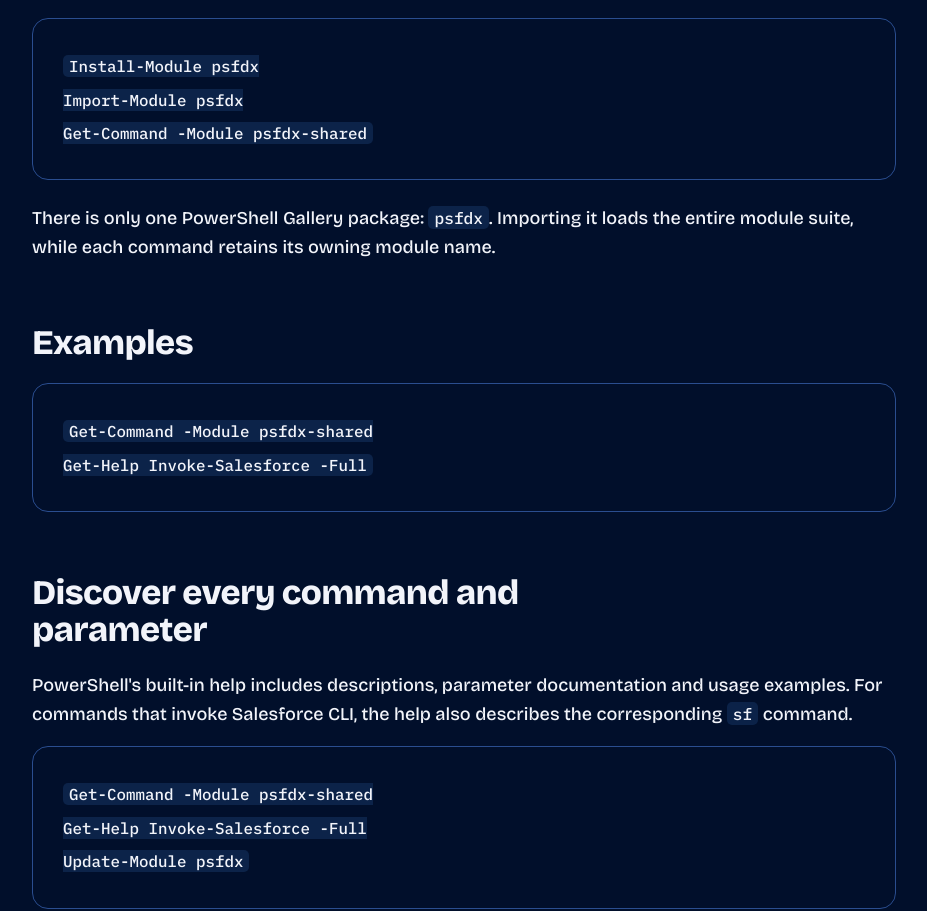
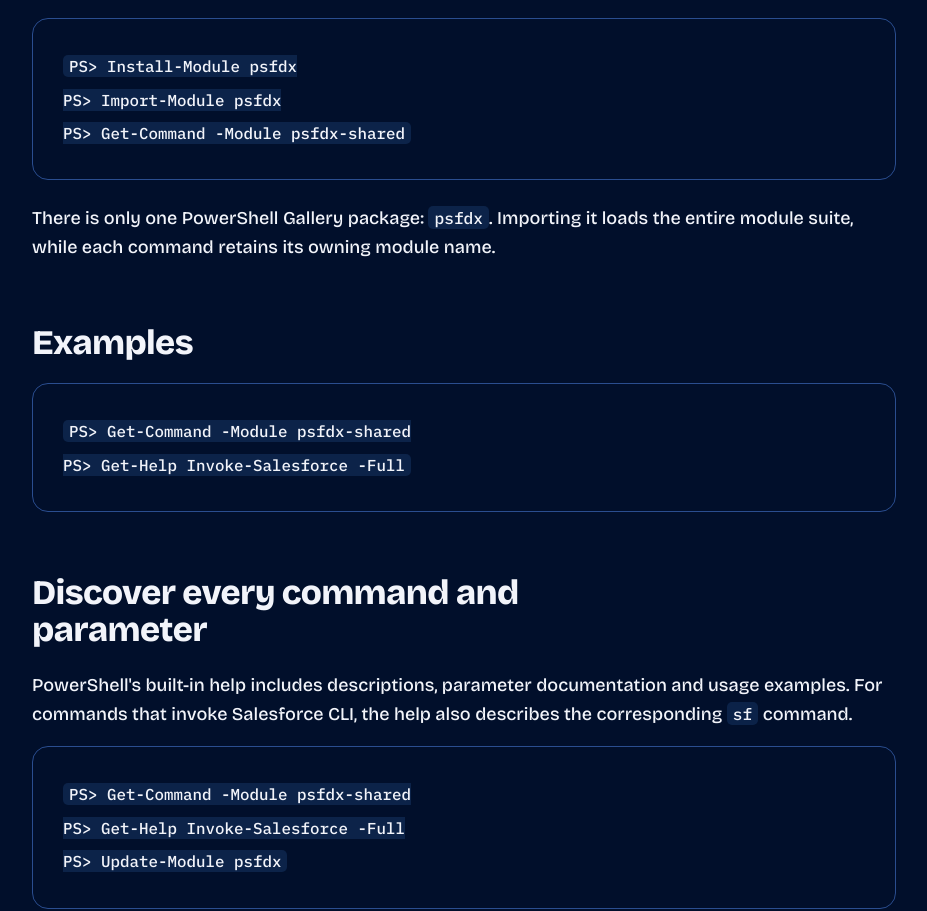
Before and after one commit to tonygward/psfdx, a plain HTML site: page site/src/modules/psfdx-shared/index.html in a window 1280 px wide. Shown: the part 614-1525 px from the top of the page, without its empty margins (176-1103 px from the left). Drawn offline with Linux system fonts and the light colour scheme; files whose address does not match are found by name.

Commit message:
style(site): render module examples with PowerShell prompts and compact layout

```diff
--- a/site/src/modules/psfdx-shared/index.html
+++ b/site/src/modules/psfdx-shared/index.html
@@ -7,16 +7,16 @@
 <nav aria-label="Main"><ul class="nav-list"><li><a href="/">Home</a></li><li><a href="/#modules">Modules</a></li><li><a href="%GITHUB_URL%#readme">GitHub docs</a></li></ul></nav>
 </div></header><main id="main" class="section"><div class="wrap documentation">
 <p class="eyebrow">MODULE REFERENCE / psfdx-shared</p><h1>psfdx-shared</h1><p class="tagline">Shared implementation helpers</p><p class="section-intro">Reusable functions used across the psfdx modules; documented for transparency but not the main public API.</p>
-<h2>Get started</h2><div class="code-box"><pre><code>Install-Module psfdx
-Import-Module psfdx
-Get-Command -Module psfdx-shared</code></pre></div>
+<h2>Get started</h2><div class="code-box terminal-example"><pre><code><span class="terminal-line"><span class="ps-prompt">PS&gt;</span> Install-Module psfdx</span>
+<span class="terminal-line"><span class="ps-prompt">PS&gt;</span> Import-Module psfdx</span>
+<span class="terminal-line"><span class="ps-prompt">PS&gt;</span> Get-Command -Module psfdx-shared</span></code></pre></div>
 <p>There is only one PowerShell Gallery package: <code>psfdx</code>. Importing it loads the entire module suite, while each command retains its owning module name.</p>
-<h2>Examples</h2><div class="code-box"><pre><code>Get-Command -Module psfdx-shared
-Get-Help Invoke-Salesforce -Full</code></pre></div>
+<h2>Examples</h2><div class="code-box terminal-example"><pre><code><span class="terminal-line"><span class="ps-prompt">PS&gt;</span> Get-Command -Module psfdx-shared</span>
+<span class="terminal-line"><span class="ps-prompt">PS&gt;</span> Get-Help Invoke-Salesforce -Full</span></code></pre></div>
 <h2>Discover every command and parameter</h2><p>PowerShell's built-in help includes descriptions, parameter documentation and usage examples. For commands that invoke Salesforce CLI, the help also describes the corresponding <code>sf</code> command.</p>
-<div class="code-box"><pre><code>Get-Command -Module psfdx-shared
-Get-Help Invoke-Salesforce -Full
-Update-Module psfdx</code></pre></div>
+<div class="code-box terminal-example"><pre><code><span class="terminal-line"><span class="ps-prompt">PS&gt;</span> Get-Command -Module psfdx-shared</span>
+<span class="terminal-line"><span class="ps-prompt">PS&gt;</span> Get-Help Invoke-Salesforce -Full</span>
+<span class="terminal-line"><span class="ps-prompt">PS&gt;</span> Update-Module psfdx</span></code></pre></div>
 <p>Further reference: <a href="%GITHUB_URL%#modules">repository command catalogue</a> · <a href="%GITHUB_URL%/blob/main/docs/cli-parity.md">Salesforce CLI parity report</a> · <a href="%GITHUB_URL%/blob/main/docs/install.md">installation and updates</a>.</p>
 <p><a href="/#modules">← All modules</a></p>
 </div></main><footer class="site-footer"><div class="wrap"><p>psfdx · <a href="%GITHUB_URL%">GitHub</a> · <a href="%GALLERY_URL%">PowerShell Gallery</a></p><p class="disclaimer">psfdx is an independent open-source project and is not affiliated with or endorsed by Salesforce.</p></div></footer></body></html>
```
